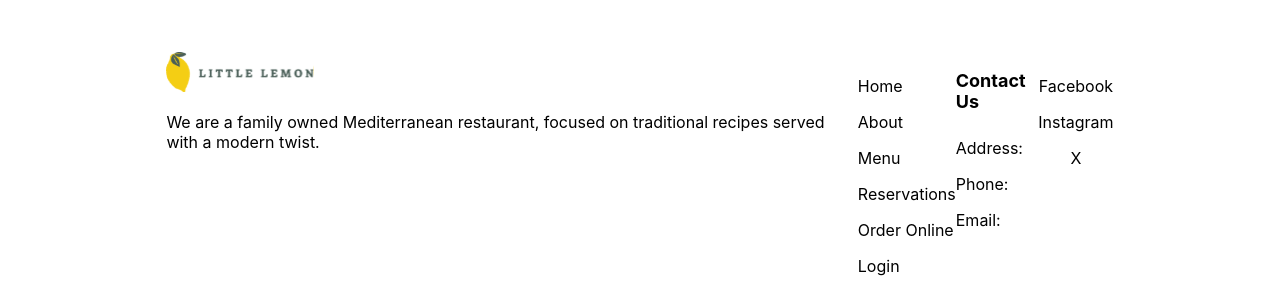
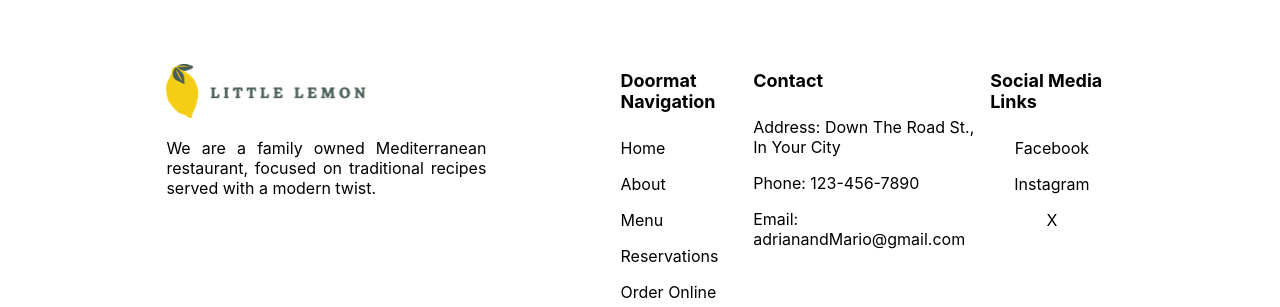
Before and after one commit to Chris-Loza/Little-Lemon-Capstone, a React (Create React App) app: page / in a window 1280 px wide. Shown: the part 2780-3087 px from the top of the page. Built offline with nearby package versions, Linux system fonts and the light colour scheme; a web font is replaced by a local one.

Commit message:
Update Footer.js

```diff
--- a/src/components/Footer.js
+++ b/src/components/Footer.js
@@ -5,11 +5,12 @@ const Footer = () => {
     return (
         <footer>
             <section>
-                <div className="comapny-info">
+                <div className="company-info">
                     <img src={logo} alt="Little Lemon logo" />
                     <p>We are a family owned Mediterranean restaurant, focused on traditional recipes served with a modern twist.</p>
                 </div>
                 <div>
+                    <h3>Doormat Navigation</h3>
                     <ul id="footer-links">
                         <li>
                             <a href="/">Home</a>
@@ -31,16 +32,17 @@ const Footer = () => {
                         </li>
                     </ul>
                 </div>
-                <div>
-                    <h3>Contact Us</h3>
+                <div id="contactFooter">
+                    <h3>Contact</h3>
                     <ul>
-                        <li>Address:</li>
-                        <li>Phone:</li>
-                        <li>Email:</li>
+                        <li>Address: Down The Road St., In Your City</li>
+                        <li>Phone: 123-456-7890</li>
+                        <li>Email: adrianandMario@gmail.com</li>
                     </ul>
                 </div>
 
                 <div>
+                    <h3>Social Media Links</h3>
                     <ul className="footer-links">
                         <li>
                             <a href="/">Facebook</a>
```
